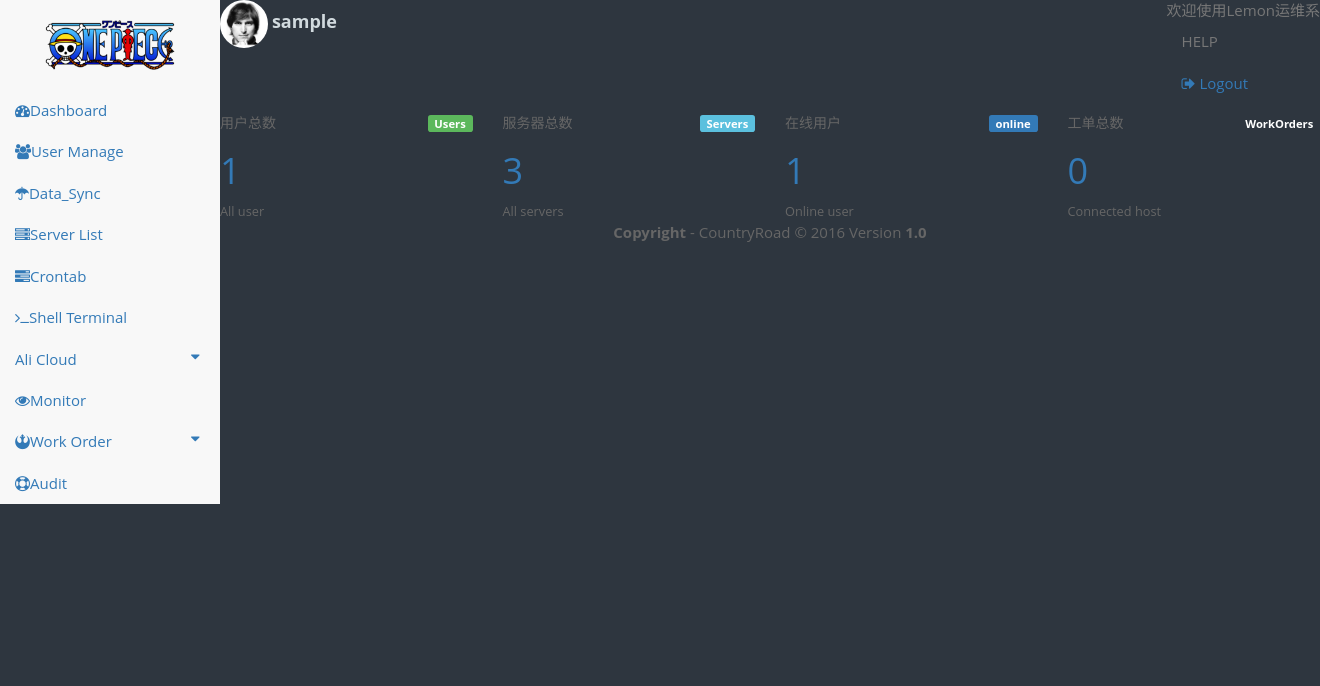
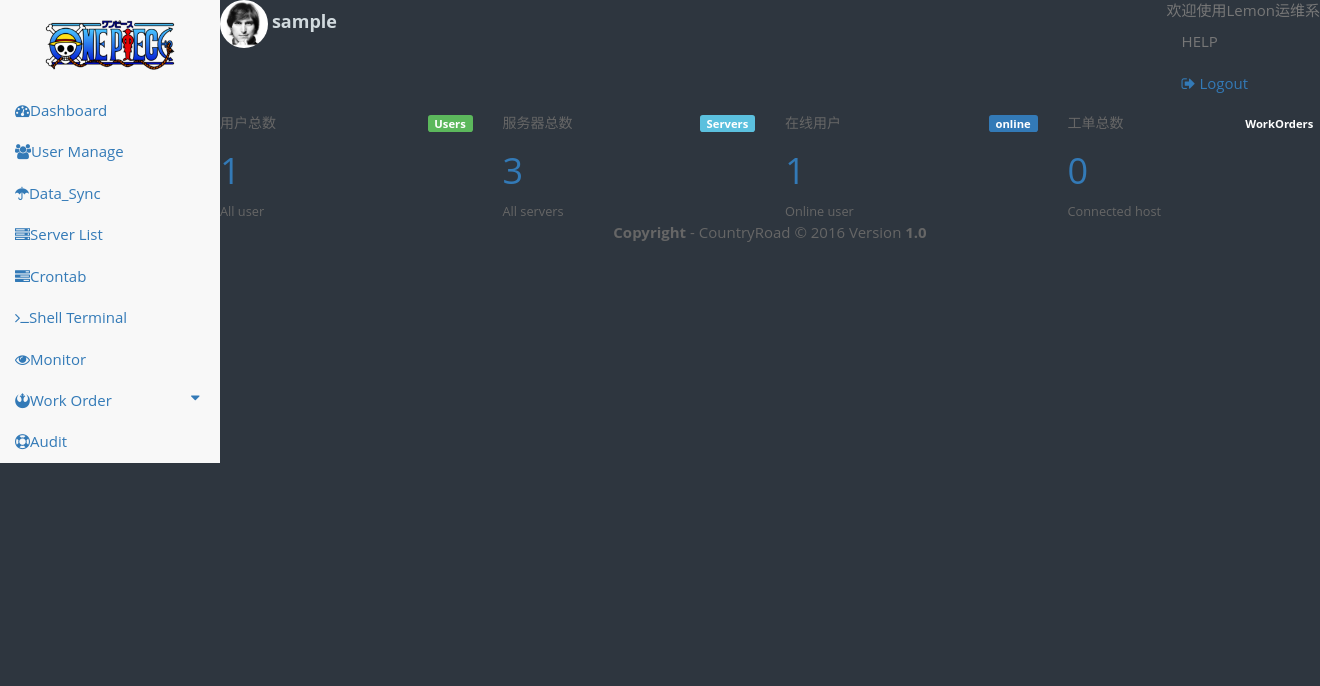
Before and after one commit to GitHubAsural/Lemon, a Flask app: template lemon_master/app/templates/Dashboard.html in a window 1320 px wide; the page is wider, and only the part inside the window is pictured. Shown: the top 686 px of that part. Run offline with Flask 2, Linux system fonts and the light colour scheme; the template is opened without the code that fills it, so the values that code supplies are empty; the visitor is signed in with stand-in values (Sample User, id 1); some libraries are stand-ins or nearby versions.

Commit message:
delete alicloud

```diff
--- a/lemon_master/app/templates/nav.html
+++ b/lemon_master/app/templates/nav.html
@@ -11,16 +11,6 @@
             <li id="server"><a href="{{ url_for('server.server_list') }}"><i class="fa fa-server"></i><span>Server List</span></a></li>
             <li id="cron"><a href="{{ url_for('cron.cron_list') }}"><i class="fa fa-tasks" aria-hidden="true"></i><span>Crontab</span></a></li>
             <li><a href="#"><i class="fa fa-terminal"></i><span>Shell Terminal</span></a></li>
-            <li id="ali_cloud">
-                <a href="#ali_cloud_collapse" aria-controls="ali_cloud_collapse" data-toggle="collapse">
-                    <i class="fa fa-modx" aria-hidden="true"></i><span>Ali Cloud<i class="fa fa-fw fa-caret-down pull-right"></i></span>
-                </a>
-                <ul id="ali_cloud_collapse" class="collapse nav nav-second-level" aria-expanded="true">
-                    <li>
-                        <a href="{{ url_for('ali_cloud.refresh_cache_url') }}">Refresh Cache</a>
-                    </li>
-                </ul>
-            </li>
             <li><a href="#"><i class="fa fa-eye" aria-hidden="true"></i><span>Monitor</span></a></li>
             <li id="work_order">
                 <a  href="#work_order_collapse" aria-controls="work_order_collapse" data-toggle="collapse">
@@ -59,16 +49,6 @@
                 <img alt="Lemon" width="130" height="50" src="../static/img/logo.png"/>
             </div>
             <li id="Dashboard"><a href="{{ url_for('main.dashboard') }}"><i class="fa fa-tachometer"></i><span>Dashboard</span></a></li>
-            <li id="ali_cloud">
-                <a href="#ali_cloud_collapse" aria-controls="ali_cloud_collapse" data-toggle="collapse">
-                    <i class="fa fa-modx" aria-hidden="true"></i><span>Ali Cloud<i class="fa fa-fw fa-caret-down pull-right"></i></span>
-                </a>
-                <ul id="ali_cloud_collapse" class="collapse nav nav-second-level" aria-expanded="true">
-                    <li>
-                        <a href="{{ url_for('ali_cloud.refresh_cache_url') }}">Refresh Cache</a>
-                    </li>
-                </ul>
-            </li>
         </ul>
     </div>
 </nav>
```
